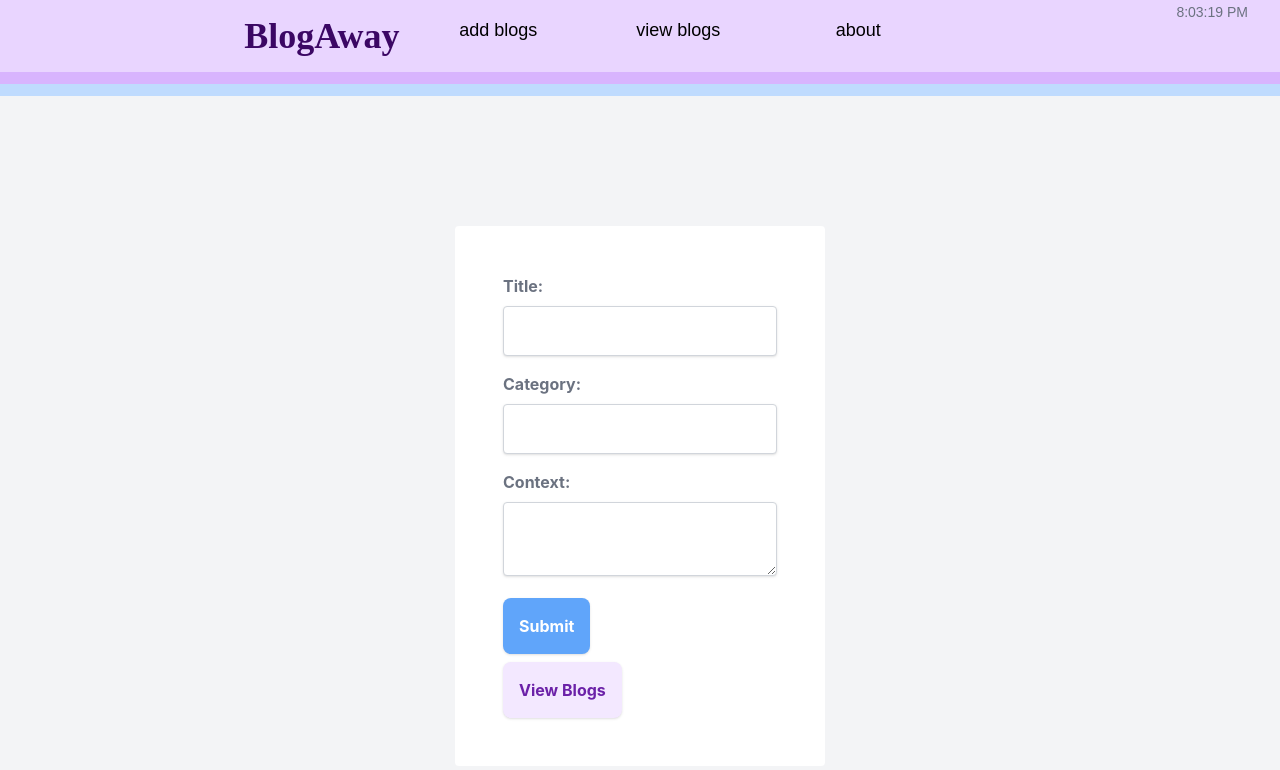
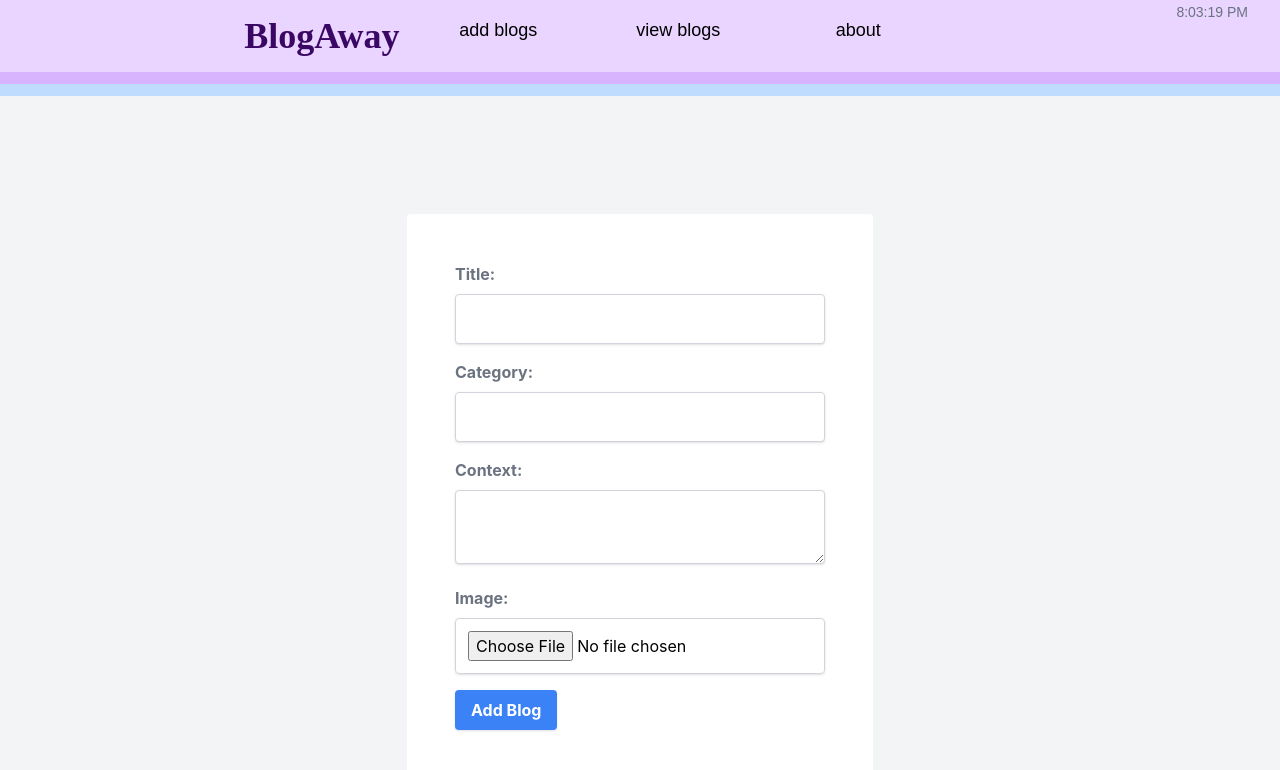
Before and after one commit to mariyabaig/blogs, a React (Create React App) app: page /addblogs in a window 1280 px wide. Shown: the top 770 px of the page. Built offline with nearby package versions, Linux system fonts and the light colour scheme.

Commit message:
Image input added

```diff
--- a/src/pages/Blogs.js
+++ b/src/pages/Blogs.js
@@ -1,5 +1,6 @@
+// Blogs.jsx
 
-import React, { useState, useEffect } from 'react';
+import React, { useState } from 'react';
 import { useDispatch, useSelector } from 'react-redux';
 import { addPost } from '../state/action-creators/index';
 import { useNavigate } from 'react-router-dom';
@@ -10,7 +11,8 @@ const Blogs = () => {
   const [post, setPost] = useState({
     title: '',
     category: '',
-    context: ''
+    context: '',
+    image: null
   });
 
   const dispatch = useDispatch();
@@ -25,24 +27,24 @@ const Blogs = () => {
     }
 
     // Dispatch action to add post
-    dispatch(addPost(post.title, post.category, post.context));
+    dispatch(addPost(post.title, post.category, post.context, post.image));
 
     // Reset form and error state
-    setPost({ title: '', category: '', context: '' });
+    setPost({ title: '', category: '', context: '', image: null });
 
     // Show success message
     toast.success('Blog successfully added!');
   };
 
   const handleChange = (e) => {
-    const { name, value } = e.target;
+    const { name, value, files } = e.target;
     setPost((prevState) => ({
       ...prevState,
-      [name]: value
+      [name]: name === 'image' ? files[0] : value
     }));
   };
 
-  const { title, category, context } = post;
+  const { title, category, context, image } = post;
 
   return (
     <>
@@ -89,18 +91,28 @@ const Blogs = () => {
             ></textarea>
           </div>
 
+          <div className="mb-4">
+            <label htmlFor="image" className="block mb-2 text-gray-500 font-bold">
+              Image:
+            </label>
+            <input
+              type="file"
+              id="image"
+              name="image"
+              onChange={handleChange}
+              className="border border-gray-300 p-3 w-full rounded shadow focus:outline-none focus:ring-2 focus:border-blue-300"
+            />
+          </div>
+
           <button
             type="submit"
-            className="block bg-blue-400 p-4 text-white font-bold rounded-lg shadow hover:shadow-lg"
+            className="bg-blue-500 text-white font-bold py-2 px-4 rounded shadow hover:bg-blue-600 transition-all duration-200"
           >
-            Submit
+            Add Blog
           </button>
-
-          <button className='bg-purple-100 block rounded-lg shadow hover:shadow-lg p-4 mt-2 font-bold text-purple-800' onClick={() => navigate("/list")}>View Blogs</button>
         </form>
-
-        <ToastContainer />
       </div>
+      <ToastContainer position="top-right" autoClose={3000} hideProgressBar={true} />
     </>
   );
 };
```
